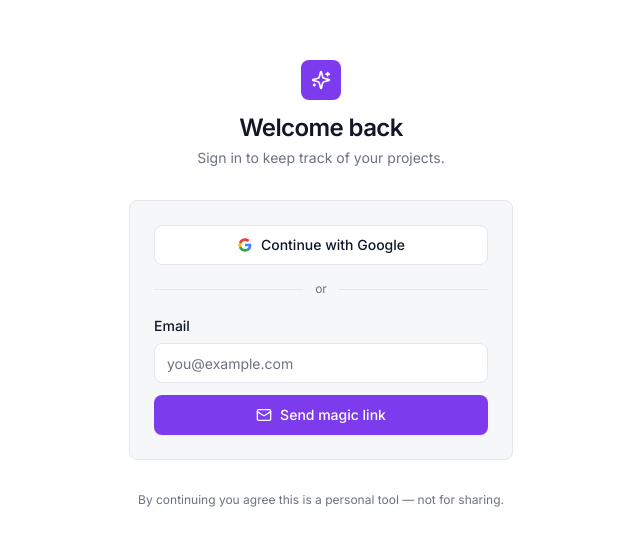
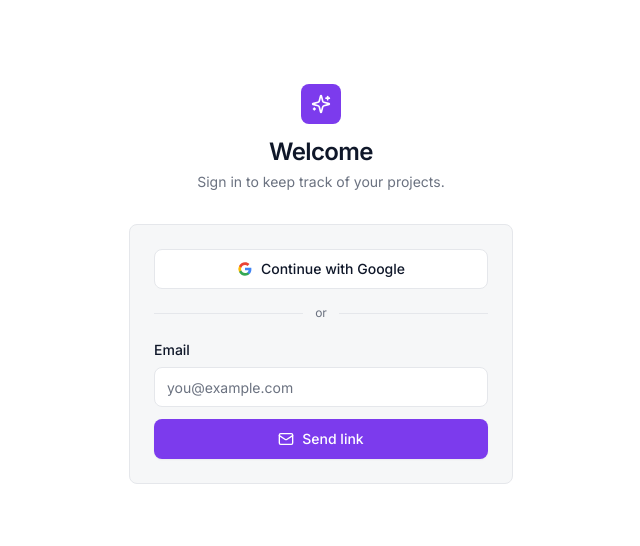
Before and after one commit to Divii2205/Project-Manager, a Next.js app: page /login in a window 1280 px wide. Shown: the part 116-662 px from the top of the page, without its empty margins (319-959 px from the left). Built offline with nearby package versions, Linux system fonts and the light colour scheme; no server answers.

Commit message:
style(login): clean up login screen text

```diff
--- a/src/app/login/login-form.tsx
+++ b/src/app/login/login-form.tsx
@@ -84,7 +84,7 @@ export function LoginForm() {
           ) : (
             <Mail className="size-4" />
           )}
-          Send magic link
+          Send link
         </Button>
       </form>
     </div>
--- a/src/app/login/page.tsx
+++ b/src/app/login/page.tsx
@@ -24,7 +24,7 @@ export default async function LoginPage() {
           </span>
           <div className="space-y-1">
             <h1 className="text-2xl font-semibold tracking-tight">
-              Welcome back
+              Welcome
             </h1>
             <p className="text-sm text-muted-foreground">
               Sign in to keep track of your projects.
@@ -35,10 +35,6 @@ export default async function LoginPage() {
         <div className="rounded-lg border border-border bg-card p-6">
           <LoginForm />
         </div>
-
-        <p className="text-center text-xs text-muted-foreground">
-          By continuing you agree this is a personal tool — not for sharing.
-        </p>
       </div>
     </main>
   );
```
